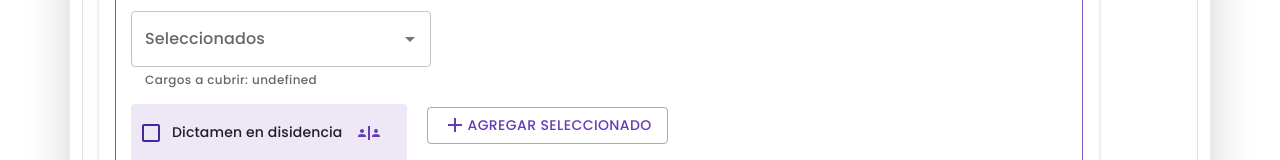
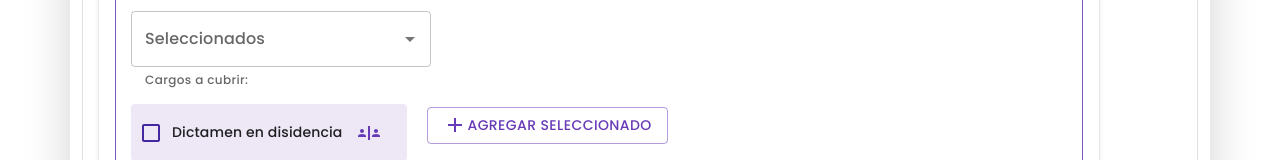
Before and after one commit to emarose/formularioConcursoReact, a React (Create React App) app: page / in a window 1280 px wide. Shown: the part 2191-2351 px from the top of the page. Built offline with nearby package versions, Linux system fonts and the light colour scheme.

Commit message:
fix cargo undefined

```diff
--- a/src/App.js
+++ b/src/App.js
@@ -1152,7 +1152,9 @@ function App() {
                                         InputLabelProps={{ required: false }}
                                         variant="outlined"
                                         label="Seleccionados"
-                                        helperText={`Cargos a cubrir: ${cantidadCargos}`}
+                                        helperText={`Cargos a cubrir: ${
+                                          cantidadCargos || ""
+                                        }`}
                                       />
                                     )}
                                   />
```
